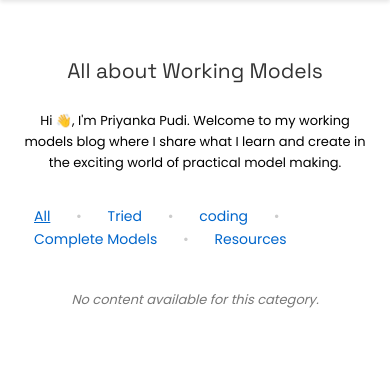
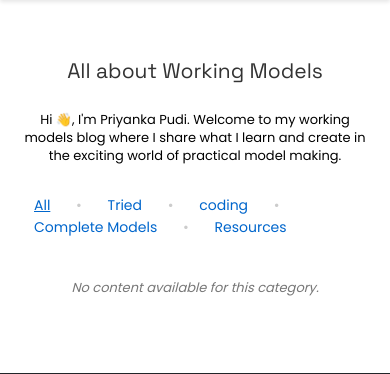
Before and after one commit to priyankaforu/priyankas-portfolio, a Flask app: page /working-models in a window 390 px wide. Shown: the part 153-527 px from the top of the page. Run offline with Flask 3, Linux system fonts and the light colour scheme.

Commit message:
Update working_models.html

```diff
--- a/templates/working_models.html
+++ b/templates/working_models.html
@@ -69,10 +69,13 @@
         border-bottom: 1px solid #ccc;
         padding-bottom: 20px;
     }
+
     .working-models-container .videos {
         border-bottom: 1px solid #ccc;
         padding-bottom: 20px;
     }
+
+
     .page-title {
         font-size: 2.0em;
         color: #333;
@@ -187,7 +190,15 @@
         }
         .page-title {
             font-size: 1.5em;
+            text-decoration: undeline;
         }
+        .intro {
+            font-size: 13px;
+            line-height: 1.4;
+            color: #555;
+            margin-bottom: 28px;
+            text-align: center;
+       }
         .section.categories {
             display: flex;
             flex-wrap: wrap;
```
